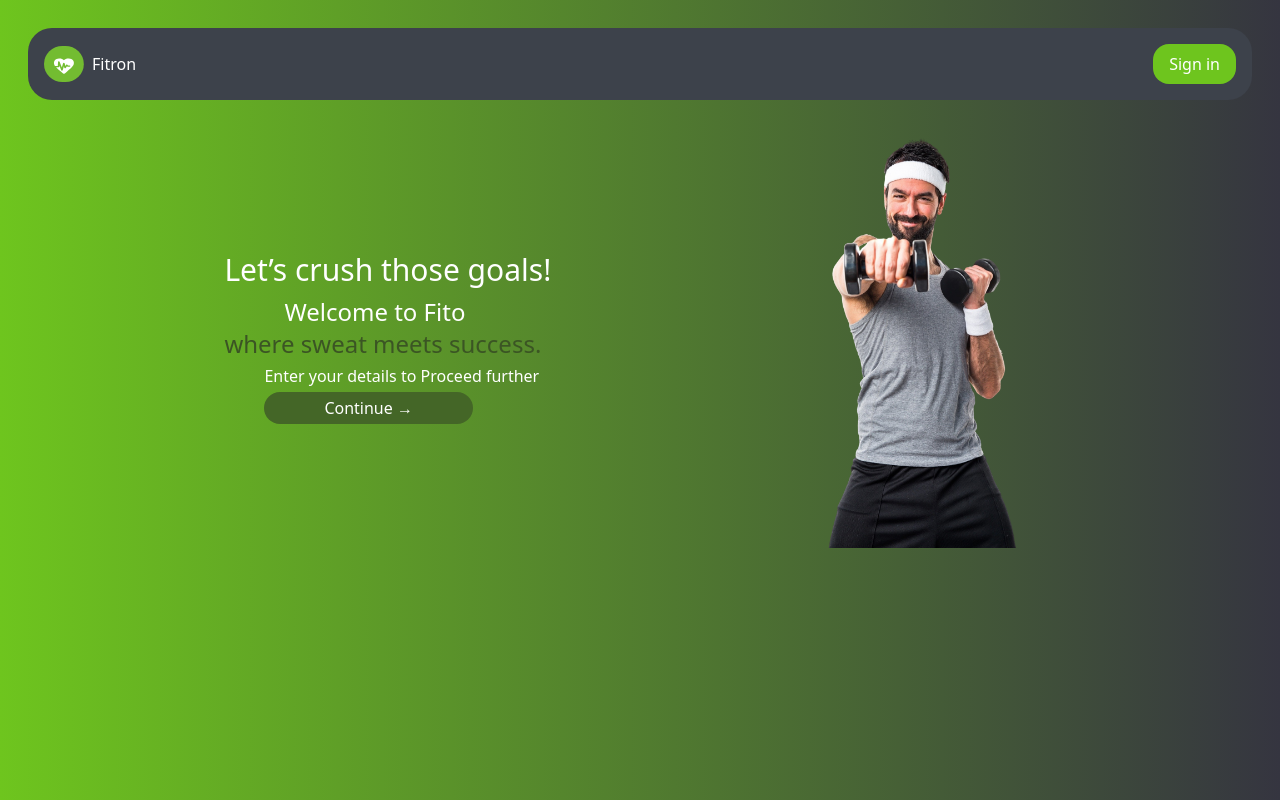
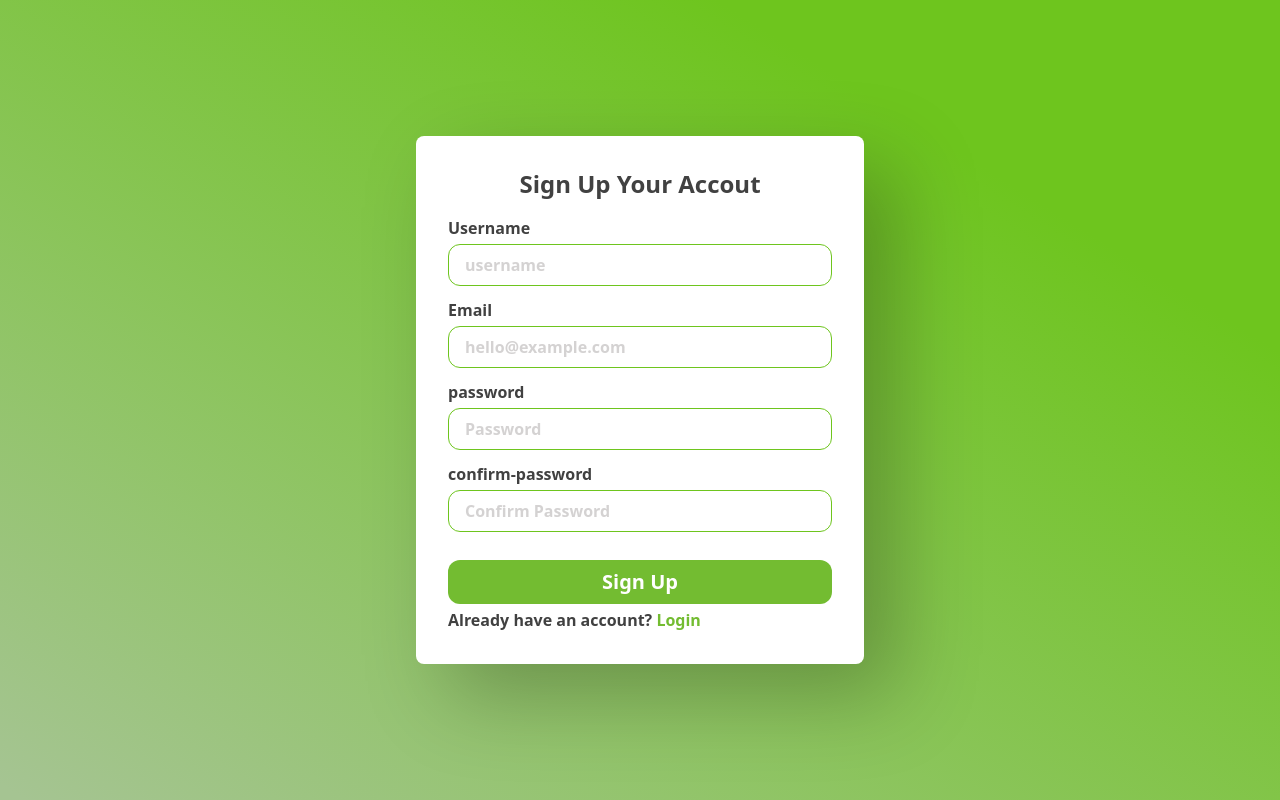
Before and after one commit to AbdoMohamad768/Fitron, a React (Vite) app: page / in a window 1280 px wide. Built offline with nearby package versions, Linux system fonts and the light colour scheme.

Commit message:
added signup page

```diff
--- a/components/Button.jsx
+++ b/components/Button.jsx
@@ -1,5 +1,9 @@
 function Button({ children }) {
-  return <button className="bg-main-750">{children}</button>;
+  return (
+    <button className="rounded-sm px-4 py-2 bg-main-700 text-2xl">
+      {children}
+    </button>
+  );
 }
 
 export default Button;
--- a/components/Color.jsx
+++ /dev/null
@@ -1,9 +0,0 @@
-function Color() {
-    return (
-        <div>
-
-        </div>
-    )
-}
-
-export default Color
--- /dev/null
+++ b/components/LoginSignupInput.jsx
@@ -0,0 +1,22 @@
+function LoginSignupInput({ id, label, type, placeholder, required }) {
+  return (
+    <div className="flex flex-col gap-1">
+      <label htmlFor={id} className="text-grey-500 font-semibold">
+        {label}
+      </label>
+      <div className="relative mb-3">
+        <span className="absolute right-3 top-1/2 -translate-y-1/2"></span>
+        <input
+          type={type}
+          id={id}
+          name={id}
+          placeholder={placeholder}
+          required={required}
+          className="bg-white border w-full border-main-700 px-4 py-2 rounded-xl focus:outline-none placeholder:text-grey-300 placeholder:font-bold font-bold"
+        />
+      </div>
+    </div>
+  );
+}
+
+export default LoginSignupInput;
--- /dev/null
+++ b/pages/Landing.jsx
@@ -0,0 +1,44 @@
+function Landing() {
+  return (
+    <div className="landing">
+      <div className="navBar flex justify-between items-center bg-grey-400 m-7 p-4 rounded-3xl">
+        <div className="logo flex items-center space-x-2">
+          <img src="./../public/icon.svg" alt="Icon" className="w-10" />
+          <span className="text-white">Fitron</span>
+        </div>
+        <div className="btn">
+          <button className="bg-main-700 pt-2 pb-2 pr-4 pl-4 rounded-2xl text-white">
+            Sign in
+          </button>
+        </div>
+      </div>
+      <div className="landsection flex justify-evenly items-center">
+        <div className="text">
+          <p className="text-3xl text-white font-light">
+            Let’s crush those goals!
+          </p>
+          <p className="text-white pl-15 pt-2 text-2xl font-light">
+            {" "}
+            Welcome to Fito
+          </p>
+          <p className="text-main-850 text-2xl ">where sweat meets success.</p>
+          <p className="text-white pl-10 pt-1 font-light">
+            Enter your details to Proceed further
+          </p>
+          <button className="bg-main-800 pr-15 pl-15 pt-1 pb-1 text-white rounded-2xl ml-10 mt-1">
+            Continue →{" "}
+          </button>
+        </div>
+        <div className="imagen">
+          <img
+            src="./../public/landing-page.png"
+            alt="image"
+            className="w-120"
+          />
+        </div>
+      </div>
+    </div>
+  );
+}
+
+export default Landing;
--- /dev/null
+++ b/pages/SignUp.jsx
@@ -0,0 +1,61 @@
+import LoginSignupInput from "../components/LoginSignupInput";
+
+function SignUp() {
+  return (
+    <main>
+      <form className="signup-form">
+        <div>{/* <Logo /> */}</div>
+        <h1 className="text-center text-2xl font-extrabold text-grey-500 mb-4">
+          Sign Up Your Accout
+        </h1>
+
+        <LoginSignupInput
+          id={"username"}
+          type={"text"}
+          placeholder={"username"}
+          label={"Username"}
+          required={true}
+        />
+
+        <LoginSignupInput
+          id={"email"}
+          type={"email"}
+          placeholder={"hello@example.com"}
+          label={"Email"}
+          required={true}
+        />
+
+        <LoginSignupInput
+          id={"password"}
+          type={"password"}
+          placeholder={"Password"}
+          label={"password"}
+          required={true}
+        />
+
+        <LoginSignupInput
+          id={"confirm-password"}
+          type={"confirm-password"}
+          placeholder={"Confirm Password"}
+          label={"confirm-password"}
+          required={true}
+        />
+
+        <button
+          type="submit"
+          className="bg-main-750 text-xl font-extrabold px-3 py-2 text-white rounded-xl w-full mt-4 mb-1"
+        >
+          Sign Up
+        </button>
+        <p className=" text-grey-500 font-semibold">
+          Already have an account?{" "}
+          <a href="/login" className="text-main-750">
+            Login
+          </a>
+        </p>
+      </form>
+    </main>
+  );
+}
+
+export default SignUp;
--- a/src/App.css
+++ b/src/App.css
@@ -1,29 +1,51 @@
 @import "tailwindcss";
 
-:root {}
+:root {
+}
 
 @theme {
-  /* Button color main */
+  --color-main-850: #3b5524;
+  --color-main-800: #446627;
   --color-main-750: #73bc31;
   --color-main-700: #6ec51e;
   --color-main-300: #a5c492;
-  /* Button color grey */
-  --color-grey-800: #3d424b;
-  --color-grey-300: #969ba0;
-  --color-grey-200:#353540;
-  --color-green-200:#446627;
-  /* color */
-  /* Text-Color */
-  --color-green-300:#3B5524;
+  --color-grey-500: #414141;
+  --color-grey-400: #3d424b;
+  --color-grey-350: #969ba0;
+  --color-grey-300: #afabab88;
+  --color-grey-200: #353540;
+  --color-grey-50: #efefef;
+  --shadow-custom-1: 32px 31px 83px rgba(0, 0, 0, 0.25);
 }
 
 .gradient-1 {
-  background-image: linear-gradient(to bottom left,
-      var(--color-main-700) 22%,
-      var(--color-main-300) 99%);
+  background-image: linear-gradient(
+    to bottom left,
+    var(--color-main-700) 22%,
+    var(--color-main-300) 99%
+  );
 }
-body{
-  background-image: linear-gradient(to right ,
-  var(--color-main-700),
-  var(--color-grey-200));
+
+main {
+  height: 100vh;
+  background-image: linear-gradient(
+    to bottom left,
+    var(--color-main-700) 22%,
+    var(--color-main-300) 99%
+  );
 }
+
+body {
+  background-image: linear-gradient(
+    to right,
+    var(--color-main-700),
+    var(--color-grey-200)
+  );
+}
+
+.signup-form {
+  @apply w-md h-fit shadow-custom-1 rounded-lg p-8 bg-grey-50 absolute top-1/2 left-1/2 -translate-x-1/2 -translate-y-1/2 bg-white;
+}
+
+.test {
+}
--- a/src/App.jsx
+++ b/src/App.jsx
@@ -1,31 +1,12 @@
+import Landing from "../pages/Landing";
+import SignUp from "../pages/SignUp";
 import "./App.css";
 
 function App() {
   return (
-    <div className="landing">
-      <div className="navBar flex justify-between items-center bg-grey-800 m-7 p-4 rounded-3xl">
-        <div className="logo flex items-center space-x-2">
-          <img src="/Images/icon.svg" alt="Icon" className="w-10"/>
-          <span className="text-white">Fitron</span>
-        </div>
-        <div className="btn">
-          <button className="bg-main-700 pt-2 pb-2 pr-4 pl-4 rounded-2xl text-white">Sign in</button>
-        </div>
-      </div>
-      <div className="landsection flex justify-evenly items-center ">
-        <div className="text">
-          <p className="text-3xl text-white font-light">Let’s crush those goals!</p>
-          <p className="text-white pl-15 pt-2 text-2xl font-light"> Welcome to Fito</p>
-          <p className="text-green-300 text-2xl ">where sweat meets success.</p>
-          <p className="text-white pl-10 pt-1 font-light">Enter your details to Proceed further</p>
-          <button className="bg-green-200 pr-15 pl-15 pt-1 pb-1 text-white rounded-2xl ml-10 mt-1">Continue → </button>
-        </div>
-        <div className="image">
-          <img src="/Images/img1.png" alt="image" className="w-70" />
-        </div>
-      </div>
-
-    </div>
+    <>
+      <SignUp />
+    </>
   );
 }
 
```
Also changed, not shown: public/icon.svg (renamed from Images/icon.svg), public/landing-page.png (renamed from Images/img1.png).
